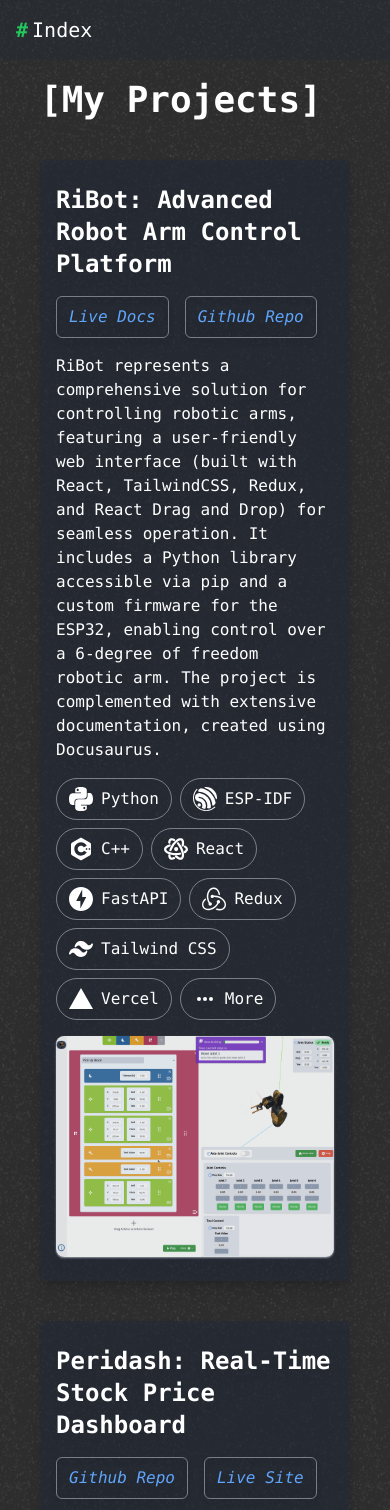
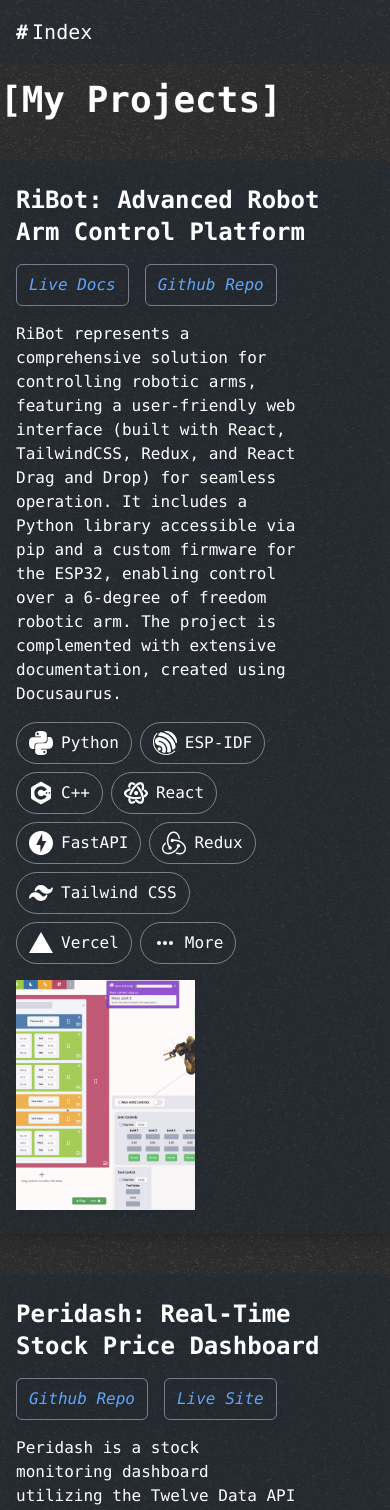
Before and after one commit to alberto-abarzua/portfolio, a React (Vite) app: page /projects in a window 390 px wide. Shown: the top 1510 px of the page. Built offline with nearby package versions, Linux system fonts and the light colour scheme.

Commit message:
fix: wrong h-full on root.jsx

```diff
--- a/index.html
+++ b/index.html
@@ -1,5 +1,5 @@
 <!doctype html>
-<html lang="en" class="h-full">
+<html lang="en">
   <head>
     <meta charset="UTF-8" />
     <link rel="icon" type="image/svg+xml" href="/favicon.ico" />
@@ -7,7 +7,7 @@
     <title>b3to</title>
   </head>
   <body class="h-full">
-    <div id="root" class="w-full h-full box-border"></div>
+    <div id="root" class="w-full box-border"></div>
     <script type="module" src="/src/main.jsx"></script>
   </body>
 </html>
--- a/src/components/ProjectCard.jsx
+++ b/src/components/ProjectCard.jsx
@@ -4,7 +4,7 @@ import SkillTag from './SkillTag';
 
 const ProjectCard = ({ title, liveDocs, githubRepo, liveSite, description, tags, image }) => {
     return (
-        <div className="rounded-md border-gray-300 bg-slate-800/50 px-4 py-4 text-white bg-blend-overlay shadow-lg drop-shadow-lg duration-500 animate-in fade-in lg:px-12">
+        <div className="rounded-md h-full border-gray-300 bg-slate-800/40 px-4 py-4 text-white bg-blend-overlay shadow-lg drop-shadow-lg duration-500 animate-in fade-in lg:px-12">
             <div className="my-2 flex flex-wrap items-center justify-start gap-4">
                 <h3 className="text-2xl font-bold">{title}</h3>
                 {liveDocs && (
@@ -37,7 +37,7 @@ const ProjectCard = ({ title, liveDocs, githubRepo, liveSite, description, tags,
             </div>
 
             <div className="flex flex-col items-start justify-center gap-4 py-2 lg:flex-row">
-                <div>
+                <div className='w-[80%]'>
                     <p>{description}</p>
                     <div className="mt-4 flex flex-row flex-wrap gap-2">
                         {tags.map((tag, index) => (
@@ -45,11 +45,13 @@ const ProjectCard = ({ title, liveDocs, githubRepo, liveSite, description, tags,
                         ))}
                     </div>
                 </div>
-                <img
-                    src={image.src}
-                    alt={image.alt}
-                    className="w-full rounded-lg object-cover opacity-90 shadow-sm shadow-gray-400 duration-300 animate-in slide-in-from-right lg:w-5/12"
-                />
+                <div className=" h-[230px] w-1/2 bg-red-200">
+                    <img
+                        src={image.src}
+                        alt={image.alt}
+                        className="h-full w-full object-cover opacity-90 duration-300 animate-in slide-in-from-right "
+                    />
+                </div>
             </div>
         </div>
     );
--- a/src/components/SkillSet.jsx
+++ b/src/components/SkillSet.jsx
@@ -1,7 +1,7 @@
 import PropTypes from 'prop-types';
 const SkillSet = ({ label, svg, score, children }) => {
     return (
-        <div className="flex w-full flex-col rounded-md bg-slate-800/50 p-4">
+        <div className="flex w-full flex-col rounded-md bg-slate-800/40 p-4">
             <div className="flex items-center justify-start gap-x-2">
                 <img src={svg} alt={label} className="h-7 w-7 invert" />
                 <p className="text">{label}</p>
--- a/src/components/nav/Nav.jsx
+++ b/src/components/nav/Nav.jsx
@@ -2,15 +2,18 @@ import NavButton from '@/components/nav/NavButton';
 import PropTypes from 'prop-types';
 const Nav = ({ className }) => {
     return (
+        <>
             <nav
-            className={`fixed top-0 flex w-full items-center bg-gray-800/30 ${className}`}
+                className={`fixed top-0 z-50 h-16 flex w-full items-center bg-gray-800/30 ${className}`}
             >
                 <NavButton label="Index" path="/" />
-            <div className = "hidden lg:block text-white">|</div>
+                <div className="hidden text-white lg:block">|</div>
                 <NavButton className="hidden lg:block" label="About" path="/about/" />
                 <NavButton className="hidden lg:block" label="Projects" path="/projects/" />
                 <NavButton className="hidden lg:block" label="Contact" path="/contact/" />
             </nav>
+            <div className="h-20"></div>
+        </>
     );
 };
 
--- a/src/routes/contact.jsx
+++ b/src/routes/contact.jsx
@@ -4,7 +4,7 @@ import GithubSVG from '@/assets/svgs/github.svg';
 const Contact = () => {
     return (
         <>
-            <div className=" flex h-full min-h-screen w-full flex-col items-center justify-center text-white duration-300 animate-in fade-in slide-in-from-right">
+            <div className="z-30 relative overflow-hidden isolate flex h-full min-h-screen w-full flex-col items-center justify-center text-white duration-300 animate-in fade-in slide-in-from-right">
                 <h1 className="mb-5 font-mono text-5xl font-bold">Contact</h1>
                 <p className="justifiy-center flex flex-row items-center font-mono text-lg">
                     <img src={EmailSVG} alt="Email" className="mr-2 h-7 w-7 invert" />
@@ -29,9 +29,8 @@ const Contact = () => {
                         My Profile
                     </a>
                 </p>
-            </div>
                 <div
-                className="absolute left-[calc(50%-4rem)] top-10  z-20 transform-gpu blur-3xl sm:left-[calc(50%-20rem)] lg:left-48 lg:top-[calc(50%-20rem)] xl:left-[calc(50%-24rem)]"
+                    className="absolute left-[calc(50%-4rem)] top-10  -z-20 transform-gpu blur-3xl sm:left-[calc(50%-20rem)] lg:left-48 lg:top-[calc(50%-20rem)] xl:left-[calc(50%-24rem)]"
                     aria-hidden="true"
                 >
                     <div
@@ -42,6 +41,7 @@ const Contact = () => {
                         }}
                     />
                 </div>
+            </div>
         </>
     );
 };
--- a/src/routes/projects.jsx
+++ b/src/routes/projects.jsx
@@ -19,8 +19,8 @@ import InertialImg from '@/assets/images/inertial.png';
 
 const Projects = () => {
     return (
-        <div className="flex h-full w-full flex-col justify-start gap-y-10 p-10 font-mono lg:w-3/4">
-            <h2 className="mt-10 text-white text-4xl font-bold duration-150 animate-in fade-in">
+        <div className="flex h-full w-full flex-col justify-start gap-y-10 lg:p-10 font-mono lg:w-3/4">
+            <h2 className=" text-white text-4xl font-bold duration-150 animate-in fade-in">
                 [My Projects]
             </h2>
 
--- a/src/routes/root.jsx
+++ b/src/routes/root.jsx
@@ -2,12 +2,11 @@ import SectionLink from '@/components/SectionLink';
 import { useOutlet } from 'react-router-dom';
 import Nav from '@/components/nav/Nav';
 import GithubSvg from '@/assets/svgs/github.svg';
-import CdSvg from '@/assets/svgs/cd.svg';
 
 export default function Root() {
     let Outlet = useOutlet();
     return (
-        <div className="animate-noise flex min-h-screen w-full flex-col items-center  bg-neutral-900  bg-opacity-90  bg-noise bg-repeat">
+        <div className="animate-noise flex w-full flex-col items-center  bg-neutral-900  bg-opacity-90  bg-noise bg-repeat">
             <Nav
                 className={`transform transition-all duration-300 ${
                     !Outlet ? '-translate-y-full' : ''
@@ -17,25 +16,24 @@ export default function Root() {
                 Outlet
             ) : (
                 <>
-                    <div className="z-30 flex h-full flex-col items-center justify-center text-white lg:h-screen">
+                    <div className="z-30 w-full gap-5 flex min-h-screen overflow-hidden isolate relative flex-col items-center justify-center text-white lg:h-screen">
                         <h1 className="mb-5 font-mono text-4xl font-bold">My Portfolio</h1>
                         <p className="mb-3 font-mono text-lg">
                             By: <span className="font-bold">Alberto Abarzúa</span>
                         </p>
 
                         <p className="text-center font-mono text-lg">
-                            <span className="text-green-500 font-bold">Full Stack</span> Developer{' '}
+                            <span className="font-bold text-green-500">Full Stack</span> Developer{' '}
                             <span className="font-bold">&&</span> Computer Science
-                            <span className="text-green-500 font-bold"> Engineer</span>
+                            <span className="font-bold text-green-500"> Engineer</span>
                         </p>
                         <div className="mb flex flex-col items-center justify-center gap-x-10 lg:mt-32 lg:flex-row">
                             <SectionLink className="delay-75" label="About & Skills" path="about" />
                             <SectionLink className="delay-150" label="Projects" path="/projects/" />
                             <SectionLink className="delay-300" label="Contact" path="/contact/" />
                         </div>
-                    </div>
                         <div
-                        className="absolute left-[calc(50%-4rem)] top-10  z-20 transform-gpu blur-3xl sm:left-[calc(50%-20rem)] lg:left-48 lg:top-[calc(50%-20rem)] xl:left-[calc(50%-24rem)]"
+                            className="absolute left-[calc(50%-4rem)] top-10  -z-10 transform-gpu blur-3xl sm:left-[calc(50%-20rem)] lg:left-48 lg:top-[calc(50%-20rem)] xl:left-[calc(50%-24rem)]"
                             aria-hidden="true"
                         >
                             <div
@@ -46,9 +44,10 @@ export default function Root() {
                                 }}
                             />
                         </div>
+                    </div>
                 </>
             )}
-            <footer className="flex h-20 w-full flex-row items-center justify-center gap-10 bg-gray-800/30  px-4 text-white">
+            <footer className="flex h-20 w-full  flex-row items-center justify-center gap-10 bg-gray-800/30  px-4 text-white">
                 <p className="font-mono text-sm">
                     Made with{' '}
                     <span role="img" aria-label="heart">
```
Lines whose indentation alone changed are shown as unchanged.
